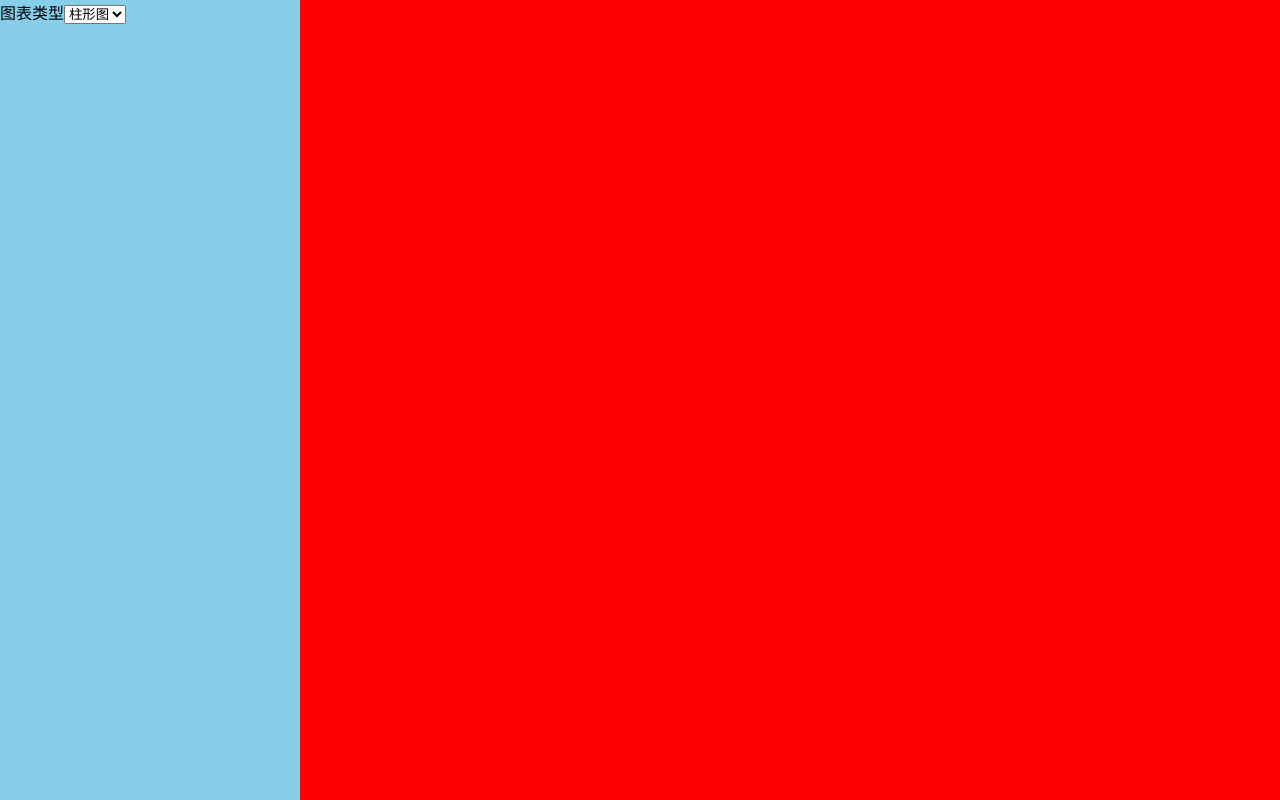
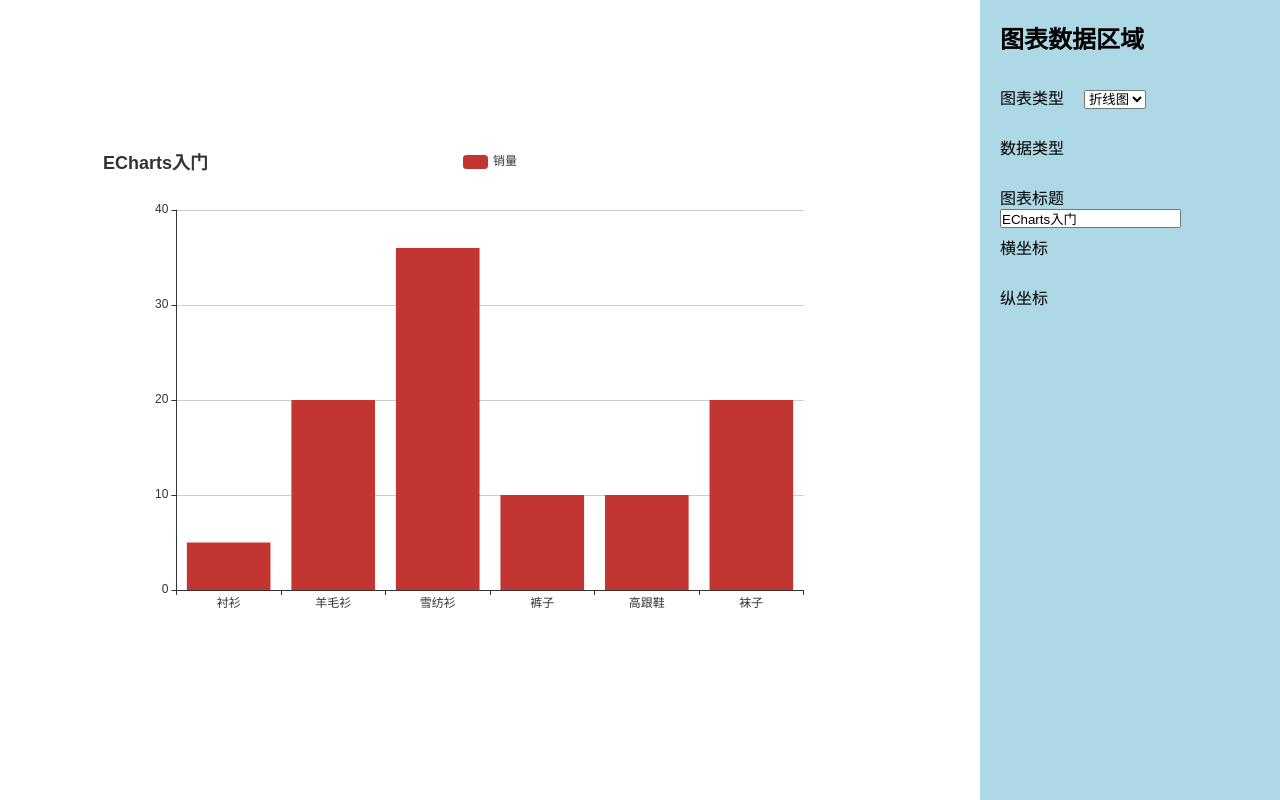
Before and after one commit to AIR-ZRB/chart, a Vue app: page / in a window 1280 px wide. Built offline with nearby package versions, Linux system fonts and the light colour scheme.

Commit message:
可以改变

```diff
--- a/package.json
+++ b/package.json
@@ -9,6 +9,7 @@
   },
   "dependencies": {
     "core-js": "^3.6.5",
+    "echarts": "^4.8.0",
     "node-sass": "^4.14.1",
     "vue": "^2.6.11"
   },
--- a/src/App.vue
+++ b/src/App.vue
@@ -1,27 +1,128 @@
 <template>
-    <div class="chart">
-        <div class="show-chart"></div>
+    <div class="chart-box">
+        <div class="show-chart">
+            <div ref="charts" class="charts">
+                123123
+            </div>
+        </div>
 
         <div class="edit-chart">
+            <h2>图表数据区域</h2>
+
             <div>
                 <span>图表类型</span>
-                <select name="" id="">
-                    <option value="">柱形图</option>
-                    <option value="">饼形图</option>
+                <select v-model="chart.type">
+                    <option
+                        :value="item.ENName"
+                        v-for="item in chartType"
+                        :key="item.ENName"
+                        >{{ item.CNName }}</option
+                    >
                 </select>
+            </div>
+            <div>
+                <span>数据类型</span>
+            </div>
+            <div>
+                <span>图表标题</span>
+                <input type="text" v-model="chart.title" />
+            </div>
+
+            <div>
+                <span>横坐标</span>
+            </div>
+
+            <div>
+                <span>纵坐标</span>
             </div>
         </div>
     </div>
 </template>
 
 <script>
+import echarts from "echarts";
 export default {
     data() {
         return {
+            chartType: [
+                { CNName: "折线图", ENName: "line" },
+                { CNName: "柱形图", ENName: "bar" },
+                { CNName: "饼形图", ENName: "pie" },
+                { CNName: "散点图", ENName: "scatter" },
+                { CNName: "关系图", ENName: "graph" },
+                { CNName: "树图", ENName: "tree" },
+            ],
             chart: {
-                type: "",
+                myCharts: "",
+                type: "line",
+                title: "ECharts入门",
+                currentCharts: {},
             },
         };
+    },
+    methods: {
+        chartsInit() {
+            this.myCharts = echarts.init(this.$refs.charts);
+            this.updateCharts();
+        },
+        updateCharts() {
+            let newData = {};
+            switch (this.chart.type) {
+                case "line":
+                    newData = this.lineCharts();
+                    break;
+                case "bar":
+                    newData = this.barCharts();
+                    break;
+                case "pie":
+                    newData = this.pieCharts();
+            }
+
+            this.myCharts.setOption(newData);
+        },
+        // 柱形图
+        lineCharts() {
+            return {
+                title: {
+                    text: this.chart.title,
+                },
+                tooltip: {},
+                legend: {
+                    data: ["销量"],
+                },
+                xAxis: {
+                    data: [
+                        "衬衫",
+                        "羊毛衫",
+                        "雪纺衫",
+                        "裤子",
+                        "高跟鞋",
+                        "袜子",
+                    ],
+                },
+                yAxis: {},
+                series: [
+                    {
+                        name: "销量",
+                        type: "bar",
+                        data: [5, 20, 36, 10, 10, 20],
+                    },
+                ],
+            };
+        },
+        // 饼图
+        pieCharts() {
+
+        },
+        barCharts() {
+
+        },
+    },
+    mounted() {
+        this.chartsInit();
+    },
+    updated() {
+        this.updateCharts();
     },
 };
 </script>
@@ -39,7 +140,7 @@ body {
     height: 100%;
 }
 
-.chart {
+.chart-box {
     height: 100%;
     position: relative;
 }
@@ -47,17 +148,36 @@ body {
 .show-chart {
     width: 100%;
     height: 100%;
-    background: red;
+    // background: red;
     padding-right: 300px;
+    display: flex;
+    justify-content: center;
+    align-items: center;
+
+    .charts {
+        width: 80%;
+        height: 500px;
+        // background: orange;
+    }
 }
 
 .edit-chart {
     width: 300px;
     height: 100%;
-    background: skyblue;
     position: absolute;
+    background: lightblue;
     top: 0;
-    // right: 0;
-    left: 0;
+    right: 0;
+    // left: 0;
+    padding: 20px;
+    h2 {
+        margin-bottom: 30px;
+    }
+    div {
+        height: 50px;
+        span:first-child {
+            margin-right: 20px;
+        }
+    }
 }
 </style>
--- a/src/main.js
+++ b/src/main.js
@@ -1,4 +1,4 @@
-import Vue from 'vue'
+import Vue from 'vue/dist/vue.js'
 import App from './App.vue'
 
 Vue.config.productionTip = false
```
